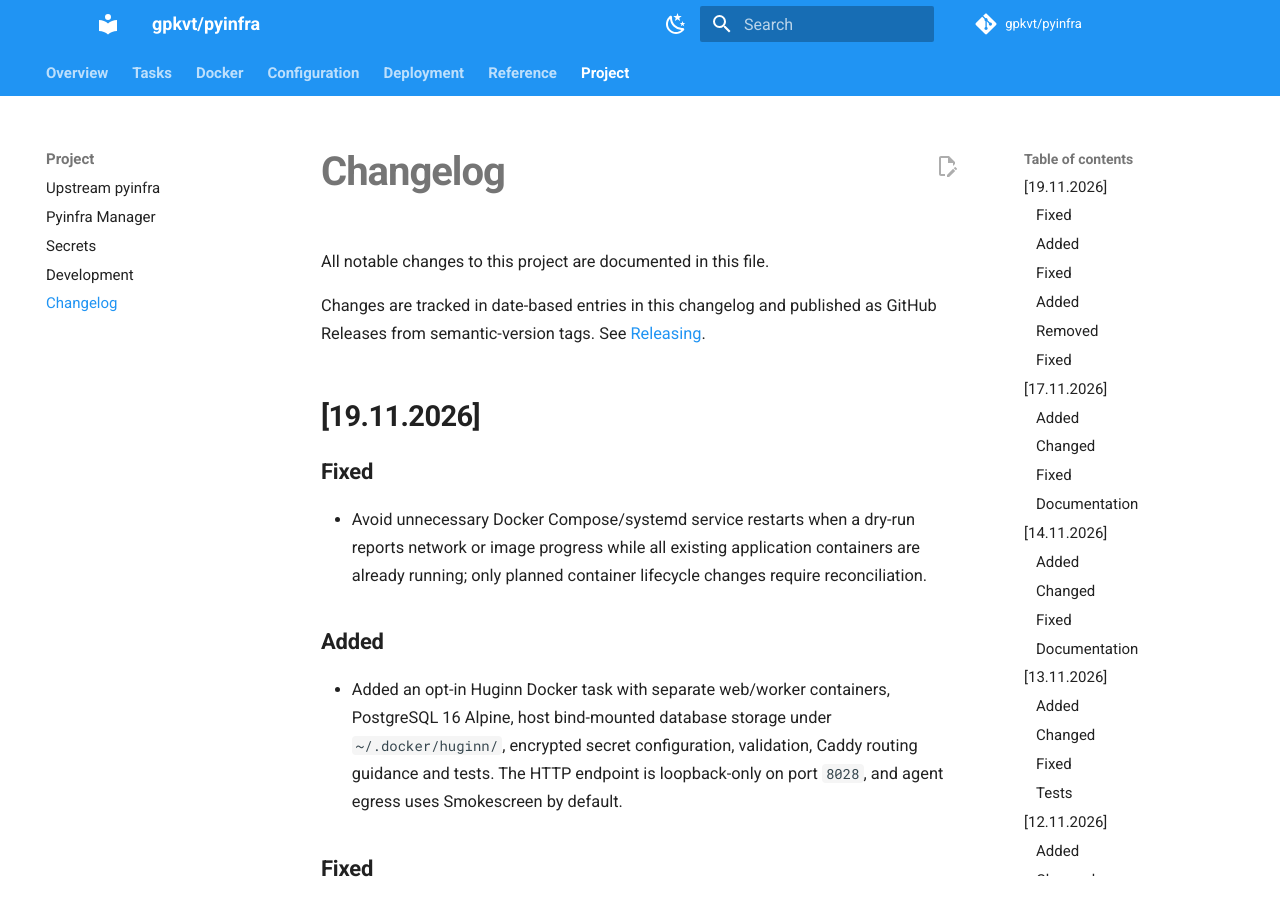
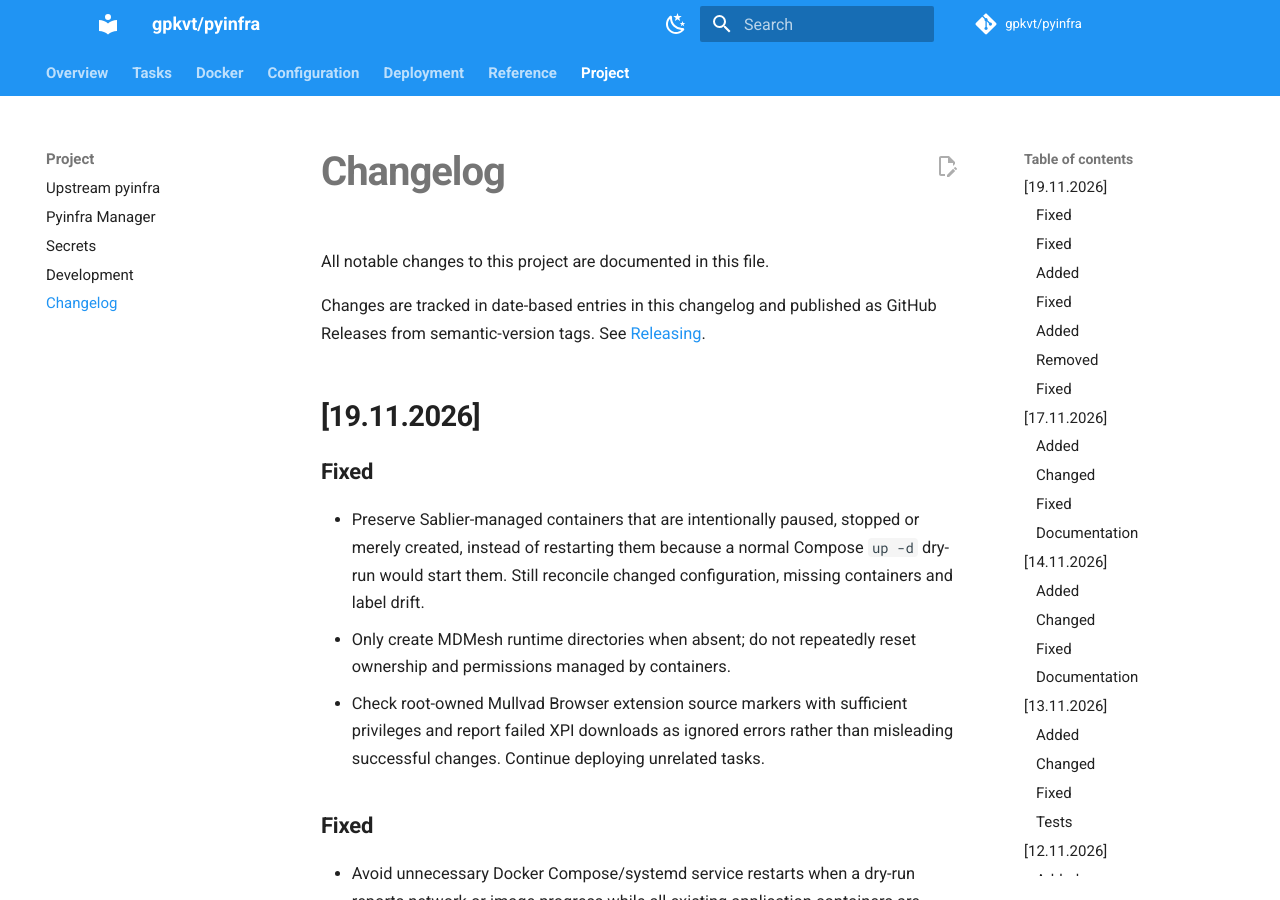
Before and after one commit to gpkvt/pyinfra, an MkDocs documentation site: the page built from docs/changelog.md, in a window 1280 px wide and 900 px high. Built offline with MkDocs 1.6.1 and Material for MkDocs 9.7.7, drawn with Linux system fonts in a browser that asks for light colours; comment, search, counter and statistics services are not loaded.

Commit message:
docs: explain idempotent Sablier, MDMesh and Mullvad behavior

```diff
--- a/docs/changelog.md
+++ b/docs/changelog.md
@@ -5,6 +5,12 @@ All notable changes to this project are documented in this file.
 Changes are tracked in date-based entries in this changelog and published as GitHub Releases from semantic-version tags. See [Releasing](releasing.md).
 
 ## [19.11.2026]
+
+### Fixed
+
+- Preserve Sablier-managed containers that are intentionally paused, stopped or merely created, instead of restarting them because a normal Compose `up -d` dry-run would start them. Still reconcile changed configuration, missing containers and label drift.
+- Only create MDMesh runtime directories when absent; do not repeatedly reset ownership and permissions managed by containers.
+- Check root-owned Mullvad Browser extension source markers with sufficient privileges and report failed XPI downloads as ignored errors rather than misleading successful changes. Continue deploying unrelated tasks.
 
 ### Fixed
 
```
